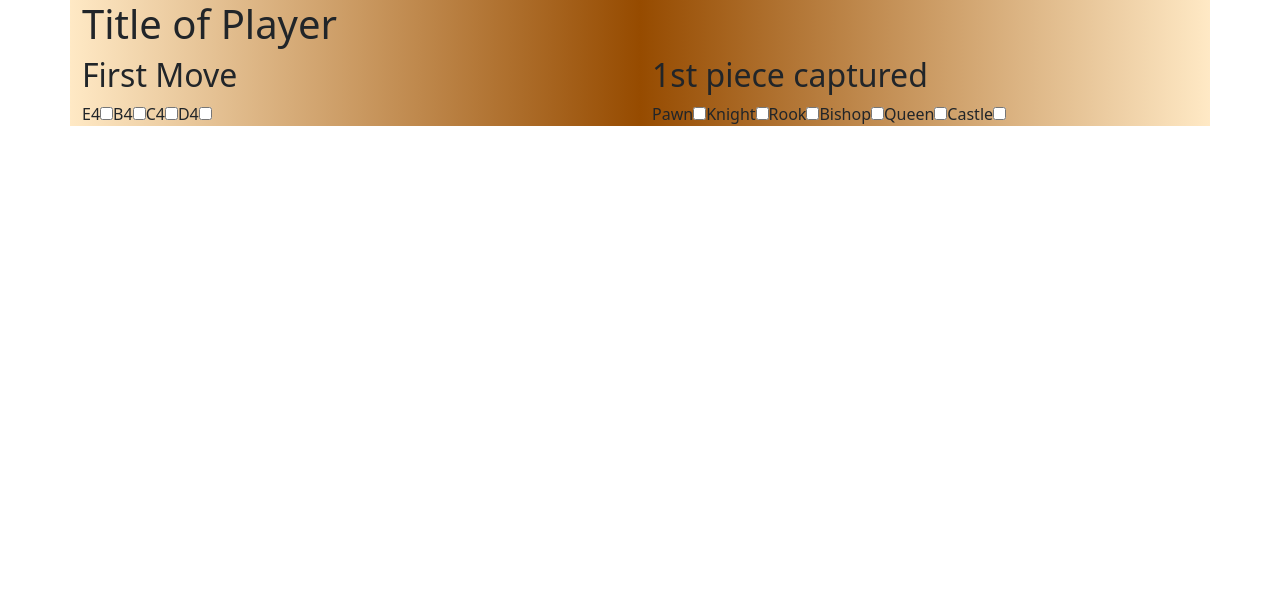
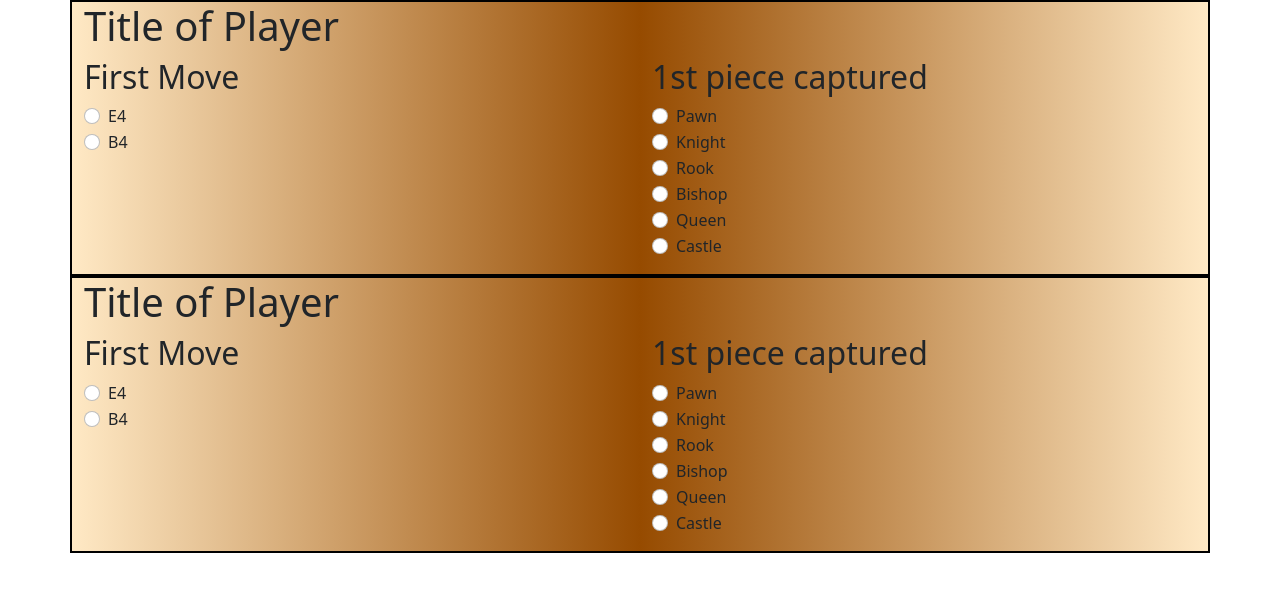
Before and after one commit to 2023-spring-adv-fe-tuth/tca-chess, a React (Create React App) app: page / in a window 1280 px wide. Shown: the top 592 px of the page. Built offline with nearby package versions, Linux system fonts and the light colour scheme.

Commit message:
Game in play screen

```diff
--- a/src/App.js
+++ b/src/App.js
@@ -1,64 +1,13 @@
 import './App.css';
-import Container from 'react-bootstrap/Container';
-import Row from 'react-bootstrap/Row';
-import Col from 'react-bootstrap/Col';
 import './styles.css';
+import GameinPlay from './GameinPlay';
 
 
 function App() {
   return (
-    <Container fluid className="container">
+    <GameinPlay></GameinPlay>
+  );
 
-      <Row className="row">
-        <Col className="col">
-          <h1>Title of Player</h1>
-        </Col>
-      </Row>
-
-      <Row className="row">
-        <Col className="col">
-          <h2>First Move</h2>
-
-          <label for="E4">E4</label>
-          <input type="checkbox" name="E4"></input>
-
-          <label for="B4">B4</label>
-          <input type="checkbox" name="B4"></input>
-
-          <label for="C4">C4</label>
-          <input type="checkbox" name="C4"></input>
-
-          <label for="D4">D4</label>
-          <input type="checkbox" name="D4"></input>
-        </Col>
-        <Col className="col">
-          <h2>1st piece captured</h2>
-
-          <label for="pawn">Pawn</label>
-          <input type="checkbox" name="pawn"></input>
-
-          <label for="knight">Knight</label>
-          <input type="checkbox" name="knight"></input>
-
-          <label for="rook">Rook</label>
-          <input type="checkbox" name="rook"></input>
-
-          <label for="bishop">Bishop</label>
-          <input type="checkbox" name="bishop"></input>
-
-          <label for="queen">Queen</label>
-          <input type="checkbox" name="queen"></input>
-
-          <label for="castle">Castle</label>
-          <input type="checkbox" name="castle"></input>
-        </Col>
-      </Row>
-
-      <Row className="row">
-
-      </Row>
-    </Container>
-  );
 }
 
 export default App;
--- /dev/null
+++ b/src/GameinPlay.js
@@ -0,0 +1,164 @@
+import Container from 'react-bootstrap/Container';
+import Row from 'react-bootstrap/Row';
+import Col from 'react-bootstrap/Col';
+import Form from 'react-bootstrap/Form';
+import './styles.css';
+
+function GameinPlay() {
+    return(
+    <>
+        <Container fluid className="container">
+
+            <Row className="row">
+                <Col className="col">
+                <h1>Title of Player</h1>
+                </Col>
+            </Row>
+
+            <Row className="row">
+                <Col className="col">
+                    <h2>First Move</h2>
+                    <Form>
+                    {['radio'].map((type) => (
+                        <div key={`E4`} className="mb-3">
+                        <Form.Check
+                            type={type}
+                            id={`E4`}
+                            label={`E4`}
+                        />
+
+                        <Form.Check
+                            type={type}
+                            label={`B4`}
+                            id={`B4`}
+                        />
+                        </div>
+                    ))}
+                    </Form>
+                </Col>
+                <Col className="col">
+                <h2>1st piece captured</h2>
+                    <Form>
+                    {['radio'].map((type) => (
+                        <div key={`Pawn`} className="mb-3">
+                        <Form.Check
+                            type={type}
+                            id={`Pawn`}
+                            label={`Pawn`}
+                        />
+
+                        <Form.Check
+                            type={type}
+                            label={`Knight`}
+                            id={`Knight`}
+                        />
+
+                        <Form.Check
+                            type={type}
+                            label={`Rook`}
+                            id={`Rook`}
+                        />
+
+                        <Form.Check
+                            type={type}
+                            label={`Bishop`}
+                            id={`Bishop`}
+                        />
+
+                        <Form.Check
+                            type={type}
+                            label={`Queen`}
+                            id={`Queen`}
+                        />
+
+                        <Form.Check
+                            type={type}
+                            label={`Castle`}
+                            id={`Castle`}
+                        />
+                        </div>
+                    ))}
+                    </Form>
+                </Col>
+            </Row>
+        </Container>
+        <Container fluid className="container">
+
+            <Row className="row">
+                <Col className="col">
+                <h1>Title of Player</h1>
+                </Col>
+            </Row>
+
+            <Row className="row">
+                <Col className="col">
+                    <h2>First Move</h2>
+                    <Form>
+                    {['radio'].map((type) => (
+                        <div key={`E4`} className="mb-3">
+                        <Form.Check
+                            type={type}
+                            id={`E4`}
+                            label={`E4`}
+                        />
+
+                        <Form.Check
+                            type={type}
+                            label={`B4`}
+                            id={`B4`}
+                        />
+                        </div>
+                    ))}
+                    </Form>
+                </Col>
+                <Col className="col">
+                <h2>1st piece captured</h2>
+                    <Form>
+                    {['radio'].map((type) => (
+                        <div key={`Pawn`} className="mb-3">
+                        <Form.Check
+                            type={type}
+                            id={`Pawn`}
+                            label={`Pawn`}
+                        />
+
+                        <Form.Check
+                            type={type}
+                            label={`Knight`}
+                            id={`Knight`}
+                        />
+
+                        <Form.Check
+                            type={type}
+                            label={`Rook`}
+                            id={`Rook`}
+                        />
+
+                        <Form.Check
+                            type={type}
+                            label={`Bishop`}
+                            id={`Bishop`}
+                        />
+
+                        <Form.Check
+                            type={type}
+                            label={`Queen`}
+                            id={`Queen`}
+                        />
+
+                        <Form.Check
+                            type={type}
+                            label={`Castle`}
+                            id={`Castle`}
+                        />
+                        </div>
+                    ))}
+                    </Form>
+                </Col>
+            </Row>
+        </Container>
+    </>
+    );
+}
+
+export default GameinPlay;
--- a/src/styles.css
+++ b/src/styles.css
@@ -1,4 +1,5 @@
 .container{
     margin: 0;
     background: linear-gradient(to right,#ffe9c5, #964B00,#ffe9c5);
+    border: 2px solid black;
 }
```
